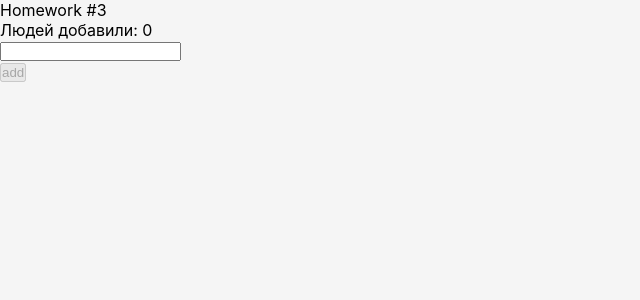
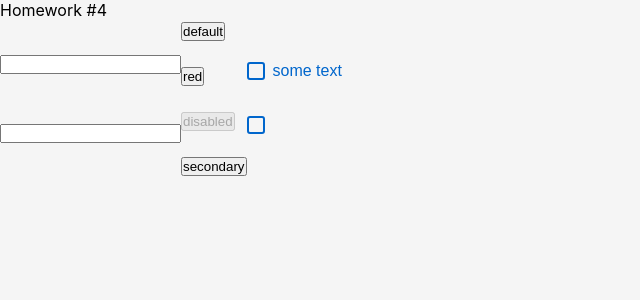
Before and after one commit to Munticaro/HomeWork, a React (Create React App) app: page / in a window 1280 px wide. Shown: the top 300 px of the page, without its empty margins (0-640 px from the left). Built offline with nearby package versions, Linux system fonts and the light colour scheme.

Commit message:
add HW4, logic onChangeCallback add logic class on SuperButton

```diff
--- a/src/s1-main/App.tsx
+++ b/src/s1-main/App.tsx
@@ -3,6 +3,7 @@ import s from './App.module.css'
 import HW1 from '../s2-homeworks/hw01/HW1'
 import HW2 from "../s2-homeworks/hw02/HW2";
 import HW3 from "../s2-homeworks/hw03/HW3";
+import HW4 from "../s2-homeworks/hw04/HW4";
 
 function App() {
     return (
@@ -10,8 +11,8 @@ function App() {
             {/*<HW1/>*/}
             {/*<HW2/>*/}
 
-            <HW3/>
-            {/*<HW4/>*/}
+            {/*<HW3/>*/}
+            <HW4/>
 
             {/*при выполнении дз 5 и более - закомментировать здесь дз 1-4, так как они есть внутри дз 5*/}
             {/*<HW5/>*/}
--- a/src/s2-homeworks/hw04/common/c2-SuperButton/SuperButton.tsx
+++ b/src/s2-homeworks/hw04/common/c2-SuperButton/SuperButton.tsx
@@ -17,12 +17,13 @@ const SuperButton: React.FC<SuperButtonPropsType> = (
         ...restProps // все остальные пропсы попадут в объект restProps, там же будет children
     }
 ) => {
-    const finalClassName = s.button
-        // + (disabled
-        //         ? ...
-        //         : xType === 'red'
-        //             ? ...
-        + (className ? ' ' + className : '') // задачка на смешивание классов
+    // const finalClassName = s.button
+    // + (disabled
+    //         ? ...
+    //         : xType === 'red'
+    //             ? ...
+    // + (className ? ' ' + className : '') // задачка на смешивание классов
+    const finalClassName = `${s.button}${xType === 'red' ? ` ${s.red}` : ''}${className ? ` ${className}` : ''}`;
 
     return (
         <button
--- a/src/s2-homeworks/hw04/common/c3-SuperCheckbox/SuperCheckbox.tsx
+++ b/src/s2-homeworks/hw04/common/c3-SuperCheckbox/SuperCheckbox.tsx
@@ -27,6 +27,9 @@ const SuperCheckbox: React.FC<SuperCheckboxPropsType> = (
     }
 ) => {
     const onChangeCallback = (e: ChangeEvent<HTMLInputElement>) => {
+        onChange?.(e)
+
+        onChangeChecked?.(e.currentTarget.checked)
         // задачка на написание онченджа
 
     }
```
